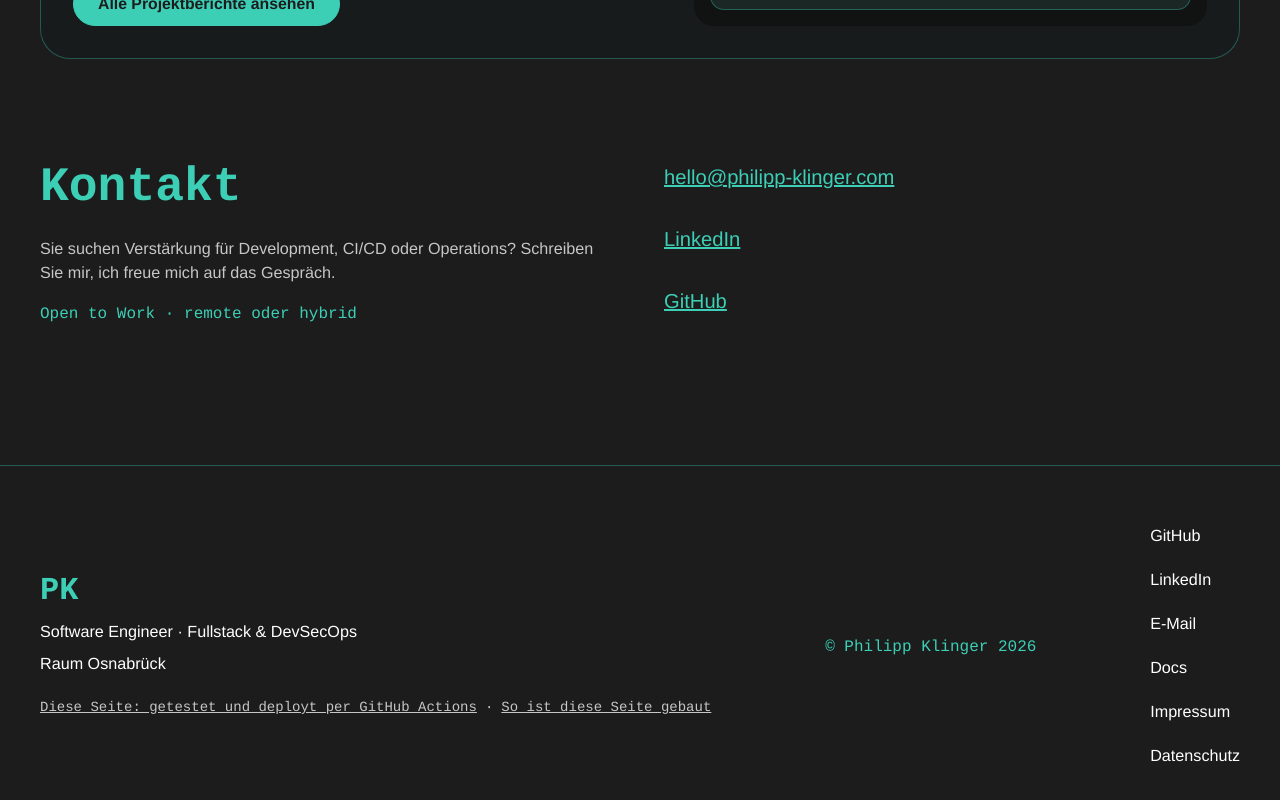
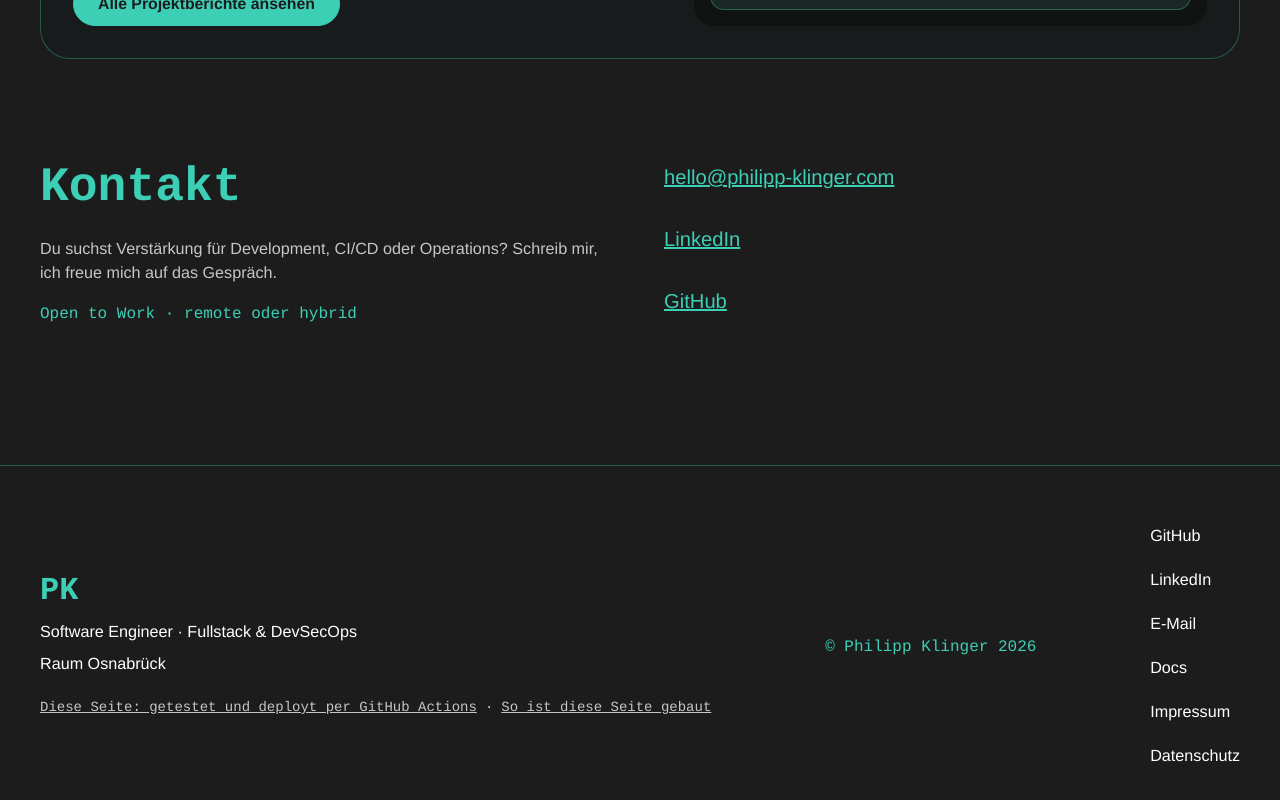
Before and after one commit to PhilippKlinger/philippklinger.com, an Angular app: page / in a window 1280 px wide. Shown: the part 4717-5517 px from the top of the page. Built offline with nearby package versions, Linux system fonts and the light colour scheme; no server answers; a web font is replaced by a local one.

Commit message:
fix(content): address visitors informally in the contact intro

```diff
--- a/src/content/site.ts
+++ b/src/content/site.ts
@@ -18,6 +18,6 @@ export const shareImage = {
 // DRAFT: texts of "Kontakt", wording to be approved.
 export const contact = {
   intro:
-    'Sie suchen Verstärkung für Development, CI/CD oder Operations? Schreiben Sie mir, ich freue mich auf das Gespräch.',
+    'Du suchst Verstärkung für Development, CI/CD oder Operations? Schreib mir, ich freue mich auf das Gespräch.',
   availability: 'Open to Work · remote oder hybrid',
 };
```
